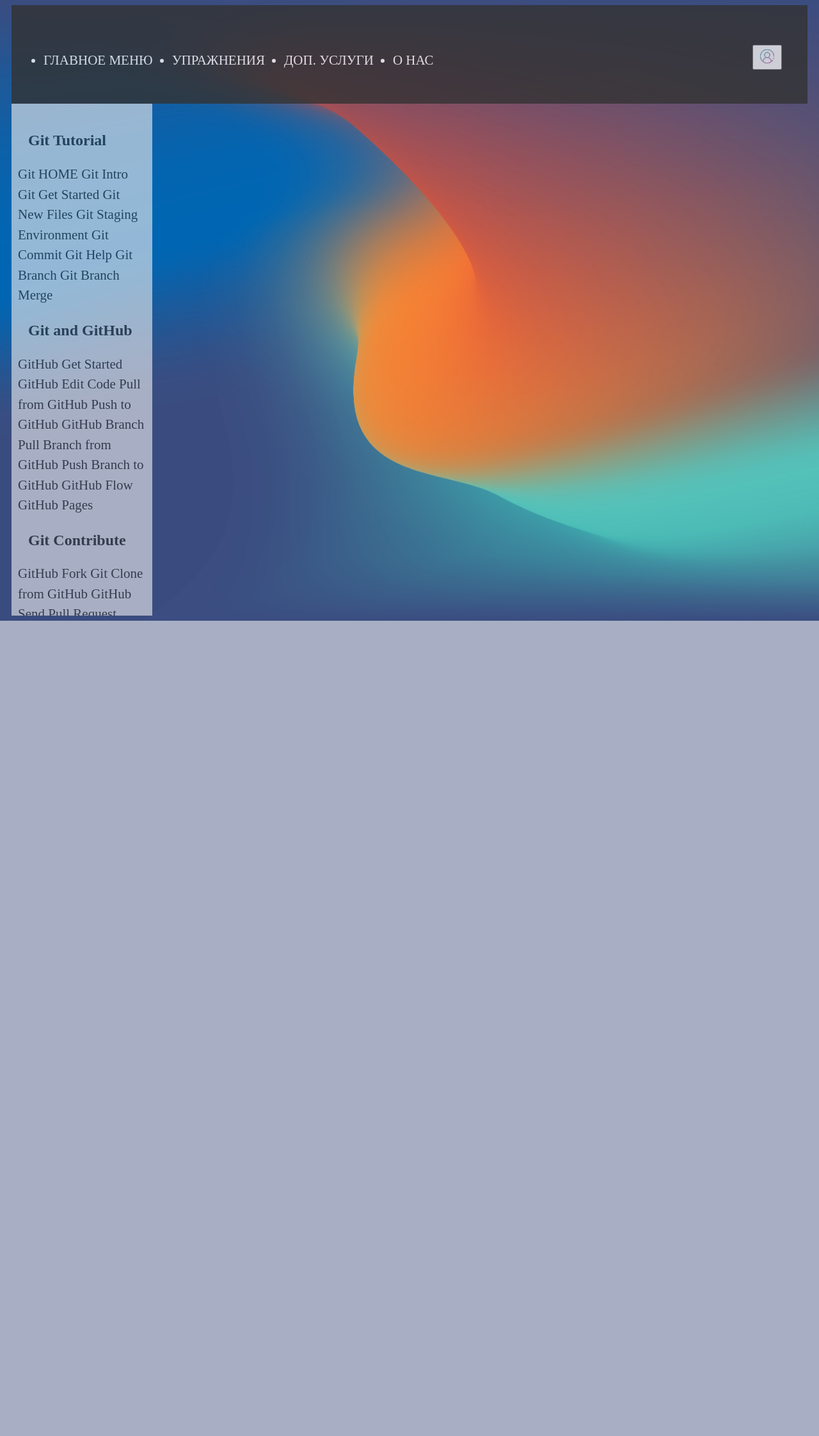
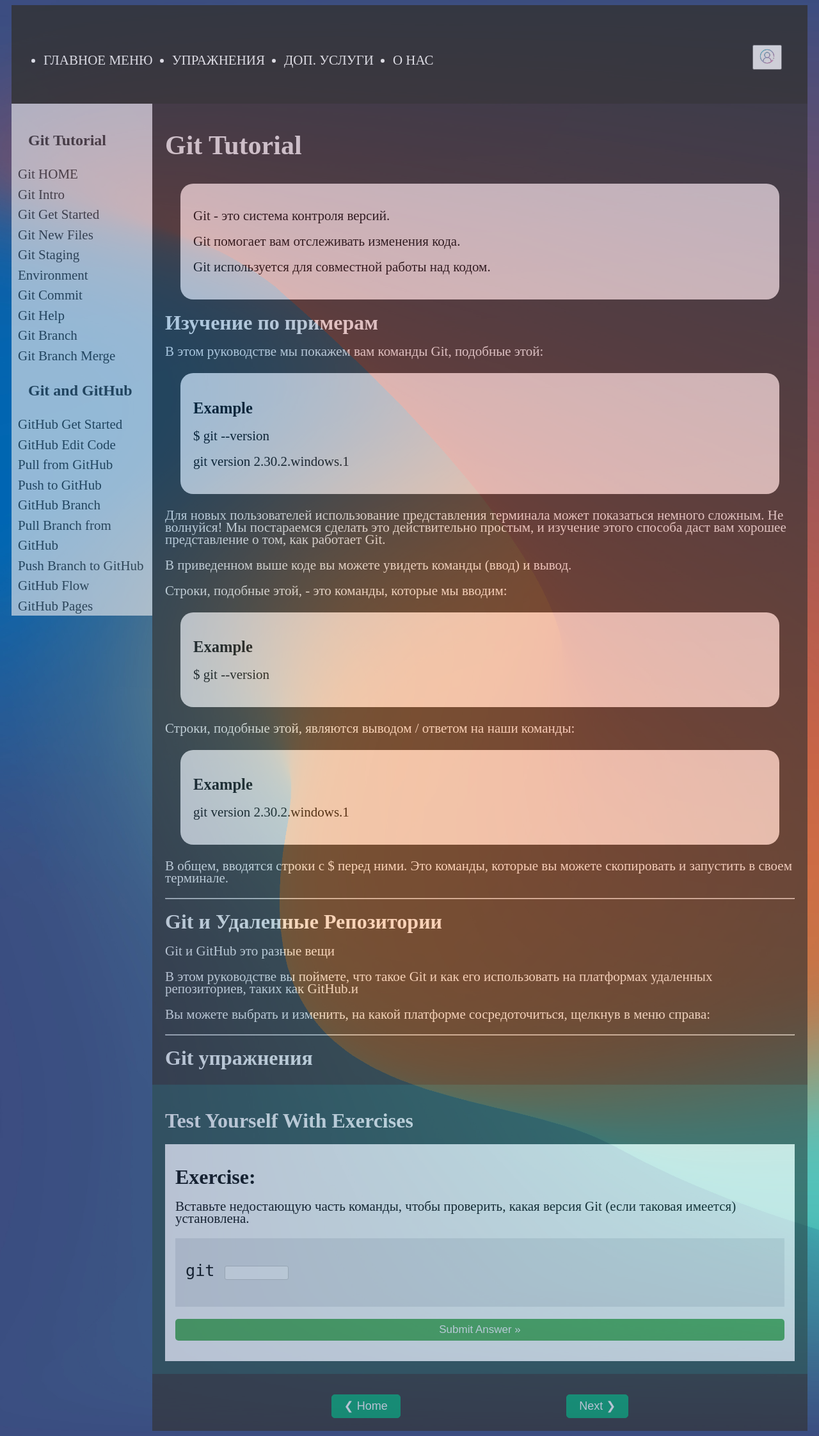
Before and after one commit to sv0ice/muit, a Django app: page /exercise in a window 1280 px wide. Shown: the whole page at 64% size. Before the commit the page ends 970 px from the top, so only its background shows below. Run offline with Django 4.2, Linux system fonts and the light colour scheme; parts of the project's set-up code (start-up, migrations or seed data) failed here and were passed over.

Commit message:
add sidebar and content

```diff
--- a/main/templates/main/exercise.html
+++ b/main/templates/main/exercise.html
@@ -62,40 +62,40 @@
               <div class="scrollbox-inner">
                 <!--  <a href='javascript:void(0)' onclick='close_menu()' class='w3-button w3-hide-large w3-large w3-display-topright' style='right:16px;padding:3px 12px;font-weight:bold;'>&times;</a>-->
                 <h2 class="left"><span class="left_h2">Git</span> Tutorial</h2>
-                <a target="_top" href="default.asp?remote=github">Git HOME</a>
-                <a target="_top" href="git_intro.asp?remote=github">Git Intro</a>
-                <a target="_top" href="git_getstarted.asp?remote=github">Git Get Started</a>
-                <a target="_top" href="git_new_files.asp?remote=github">Git New Files</a>
-                <a target="_top" href="git_staging_environment.asp?remote=github">Git Staging Environment</a>
-                <a target="_top" href="git_commit.asp?remote=github">Git Commit</a>
-                <a target="_top" href="git_help.asp?remote=github">Git Help</a>
-                <a target="_top" href="git_branch.asp?remote=github">Git Branch</a>
+                <a target="_top" href="{% url 'exercise' %}">Git HOME</a><br>
+                <a target="_top" href="{% url 'exercise2' %}">Git Intro</a><br>
+                <a target="_top" href="{% url 'exercise3' %}">Git Get Started</a><br>
+                <a target="_top" href="{% url 'exercise4' %}">Git New Files</a><br>
+                <a target="_top" href="{% url 'exercise5' %}">Git Staging Environment</a><br>
+                <a target="_top" href="{% url 'exercise6' %}">Git Commit</a><br>
+                <a target="_top" href="{% url 'exercise7' %}">Git Help</a><br>
+                <a target="_top" href="git_branch.asp?remote=github">Git Branch</a><br>
                 <a target="_top" href="git_branch_merge.asp?remote=github">Git Branch Merge</a>
                 <br>
                 <h2 class="left"><span class="left_h2">Git</span> and GitHub</h2>
-                <a target="_top" href="git_remote_getstarted.asp?remote=github">GitHub Get Started</a>
-                <a target="_top" href="git_remote_edit_code.asp?remote=github">GitHub Edit Code</a>
-                <a target="_top" href="git_pull_from_remote.asp?remote=github">Pull from GitHub</a>
-                <a target="_top" href="git_push_to_remote.asp?remote=github">Push to GitHub</a>
-                <a target="_top" href="git_remote_branch.asp?remote=github">GitHub Branch</a>
-                <a target="_top" href="git_branch_pull_from_remote.asp?remote=github">Pull Branch from GitHub</a>
-                <a target="_top" href="git_branch_push_to_remote.asp?remote=github">Push Branch to GitHub</a>
-                <a target="_top" href="git_github_flow.asp?remote=github">GitHub Flow</a>
+                <a target="_top" href="git_remote_getstarted.asp?remote=github">GitHub Get Started</a><br>
+                <a target="_top" href="git_remote_edit_code.asp?remote=github">GitHub Edit Code</a><br>
+                <a target="_top" href="git_pull_from_remote.asp?remote=github">Pull from GitHub</a><br>
+                <a target="_top" href="git_push_to_remote.asp?remote=github">Push to GitHub</a><br>
+                <a target="_top" href="git_remote_branch.asp?remote=github">GitHub Branch</a><br>
+                <a target="_top" href="git_branch_pull_from_remote.asp?remote=github">Pull Branch from GitHub</a><br>
+                <a target="_top" href="git_branch_push_to_remote.asp?remote=github">Push Branch to GitHub</a><br>
+                <a target="_top" href="git_github_flow.asp?remote=github">GitHub Flow</a><br>
                 <a target="_top" href="git_remote_pages.asp?remote=github">GitHub Pages</a>
                 <br>
                 <h2 class="left"><span class="left_h2">Git</span> Contribute</h2>
-                <a target="_top" href="git_remote_fork.asp?remote=github">GitHub Fork</a>
-                <a target="_top" href="git_clone.asp?remote=github">Git Clone from GitHub</a>
+                <a target="_top" href="git_remote_fork.asp?remote=github">GitHub Fork</a><br>
+                <a target="_top" href="git_clone.asp?remote=github">Git Clone from GitHub</a><br>
                 <a target="_top" href="git_remote_send_pull_request.asp?remote=github">GitHub Send Pull Request</a>
                 <br>
                 <h2 class="left"><span class="left_h2">Git</span> Advanced</h2>
-                <a target="_top" href="git_ignore.asp?remote=github">Git .gitignore</a>
-                <a target="_top" href="git_security_ssh.asp?remote=github">Git Security SSH</a>
+                <a target="_top" href="git_ignore.asp?remote=github">Git .gitignore</a><br>
+                <a target="_top" href="git_security_ssh.asp?remote=github">Git Security SSH</a><br>
                 <a target="_top" href="git_remote_add_ssh.asp?remote=github">GitHub Add SSH</a>
                 <br>
                 <h2 class="left"><span class="left_h2">Git</span> Undo</h2>
-                <a target="_top" href="git_revert.asp?remote=github">Git Revert</a>
-                <a target="_top" href="git_reset.asp?remote=github">Git Reset</a>
+                <a target="_top" href="git_revert.asp?remote=github">Git Revert</a><br>
+                <a target="_top" href="git_reset.asp?remote=github">Git Reset</a><br>
                 <a target="_top" href="git_amend.asp?remote=github">Git Amend</a>
                 <!--
                  <a target="_top" href="git_rebase.asp">Git Rebase</a>
@@ -103,56 +103,72 @@
                  -->
                 <br>
                 <h2 class="left"><span class="left_h2">Git</span> Exercises</h2>
-                <a target="_top" href="git_exercises.asp?remote=github" class="active">Git Exercises</a>
+                <a target="_top" href="git_exercises.asp?remote=github" class="active">Git Exercises</a><br>
                 <a target="_top" href="git_quiz.asp?remote=github">Git Quiz</a>
                 <br><br>
-                <h2 class="left"><span class="left_h2">Git</span> Tutorial</h2>
-                <a target="_top" href="default.asp?remote=github">Git HOME</a>
-                <a target="_top" href="git_intro.asp?remote=github">Git Intro</a>
-                <a target="_top" href="git_getstarted.asp?remote=github">Git Get Started</a>
-                <a target="_top" href="git_new_files.asp?remote=github">Git New Files</a>
-                <a target="_top" href="git_staging_environment.asp?remote=github">Git Staging Environment</a>
-                <a target="_top" href="git_commit.asp?remote=github">Git Commit</a>
-                <a target="_top" href="git_help.asp?remote=github">Git Help</a>
-                <a target="_top" href="git_branch.asp?remote=github">Git Branch</a>
-                <a target="_top" href="git_branch_merge.asp?remote=github">Git Branch Merge</a>
-                <br>
-                <h2 class="left"><span class="left_h2">Git</span> and GitHub</h2>
-                <a target="_top" href="git_remote_getstarted.asp?remote=github">GitHub Get Started</a>
-                <a target="_top" href="git_remote_edit_code.asp?remote=github">GitHub Edit Code</a>
-                <a target="_top" href="git_pull_from_remote.asp?remote=github">Pull from GitHub</a>
-                <a target="_top" href="git_push_to_remote.asp?remote=github">Push to GitHub</a>
-                <a target="_top" href="git_remote_branch.asp?remote=github">GitHub Branch</a>
-                <a target="_top" href="git_branch_pull_from_remote.asp?remote=github">Pull Branch from GitHub</a>
-                <a target="_top" href="git_branch_push_to_remote.asp?remote=github">Push Branch to GitHub</a>
-                <a target="_top" href="git_github_flow.asp?remote=github">GitHub Flow</a>
-                <a target="_top" href="git_remote_pages.asp?remote=github">GitHub Pages</a>
-                <br>
-                <h2 class="left"><span class="left_h2">Git</span> Contribute</h2>
-                <a target="_top" href="git_remote_fork.asp?remote=github">GitHub Fork</a>
-                <a target="_top" href="git_clone.asp?remote=github">Git Clone from GitHub</a>
-                <a target="_top" href="git_remote_send_pull_request.asp?remote=github">GitHub Send Pull Request</a>
-                <br>
-                <h2 class="left"><span class="left_h2">Git</span> Advanced</h2>
-                <a target="_top" href="git_ignore.asp?remote=github">Git .gitignore</a>
-                <a target="_top" href="git_security_ssh.asp?remote=github">Git Security SSH</a>
-                <a target="_top" href="git_remote_add_ssh.asp?remote=github">GitHub Add SSH</a>
-                <br>
-                <h2 class="left"><span class="left_h2">Git</span> Undo</h2>
-                <a target="_top" href="git_revert.asp?remote=github">Git Revert</a>
-                <a target="_top" href="git_reset.asp?remote=github">Git Reset</a>
-                <a target="_top" href="git_amend.asp?remote=github">Git Amend</a>
-                <!--
-                 <a target="_top" href="git_rebase.asp">Git Rebase</a>
-                 <a target="_top" href="git_reflog.asp">Git Reflog</a>
-                 -->
-                <br>
-                <h2 class="left"><span class="left_h2">Git</span> Exercises</h2>
-                <a target="_top" href="git_exercises.asp?remote=github" class="active">Git Exercises</a>
-                <a target="_top" href="git_quiz.asp?remote=github">Git Quiz</a>
               </div>
             </div>
           </nav>
+
+          <div class="mainContent-wrap">
+            <section class="mainContent">
+            <h1> Git Tutorial</h1>
+            <div class="w3-panel w3-info intro" style="background-color:#f3ecea;color:#000">
+              <p>Git - это система контроля версий.</p>
+              <p>Git помогает вам отслеживать изменения кода.</p>
+              <p>Git используется для совместной работы над кодом.</p>
+            </div>
+            <h2>Изучение по примерам</h2>
+            <p>В этом руководстве мы покажем вам команды Git, подобные этой:</p>
+
+            <div class="w3-example">
+              <h3>Example</h3>
+              <p>$ git --version</p>
+              <p>git version 2.30.2.windows.1</p>
+            </div>
+
+            <p>Для новых пользователей использование представления терминала может показаться немного сложным. Не волнуйся! Мы постараемся сделать это действительно простым, и изучение этого способа даст вам хорошее представление о том, как работает Git.</p>
+            <p>В приведенном выше коде вы можете увидеть команды (ввод) и вывод.</p>
+            <p>Строки, подобные этой, - это команды, которые мы вводим:</p>
+            <div class="w3-example">
+              <h3>Example</h3>
+              <p>$ git --version</p>
+            </div>
+            <p>Строки, подобные этой, являются выводом / ответом на наши команды:</p>
+            <div class="w3-example">
+              <h3>Example</h3>
+              <p>git version 2.30.2.windows.1</p>
+            </div>
+            <p>В общем, вводятся строки с $ перед ними. Это команды, которые вы можете скопировать и запустить в своем терминале.</p>
+            <hr>
+            <h2>Git и Удаленные Репозитории</h2>
+            <p>Git и GitHub это разные вещи</p>
+            <p>В этом руководстве вы поймете, что такое Git и как его использовать на платформах удаленных репозиториев, таких как GitHub.и</p>
+            <p>Вы можете выбрать и изменить, на какой платформе сосредоточиться, щелкнув в меню справа:</p>
+            <hr>
+            <h2>Git упражнения</h2>
+            <form autocomplete="off" id="w3-exerciseform" action="{% url 'run_script_ex1' %}" method="post">
+              {% csrf_token %}
+              <h2>Test Yourself With Exercises</h2>
+              <div class="exercisewindow">
+                <h2>Exercise:</h2>
+                <p>Вставьте недостающую часть команды, чтобы проверить, какая версия Git (если таковая имеется) установлена.</p>
+                <div class="exerciseprecontainer">
+                <pre>git <input type="text" name="input" maxlength="9" style="width: 100px;"></pre>
+                </div>
+                <br>
+                <button type="submit" class="w3-btn w3-margin-bottom">Submit Answer »</button>
+              </div>
+            </form>
+
+<!--            === NEXTPREV BUTTONS ===-->
+            <div class="w3-clear nextprev">
+              <a class="w3-left w3-btn" href="{% url 'home' %}">❮ Home</a>
+              <a class="w3-right w3-btn" href="{% url 'exercise2' %}">Next ❯</a>
+            </div>
+          </section>
+          </div>
+
         </div>
       </div>
 
```
